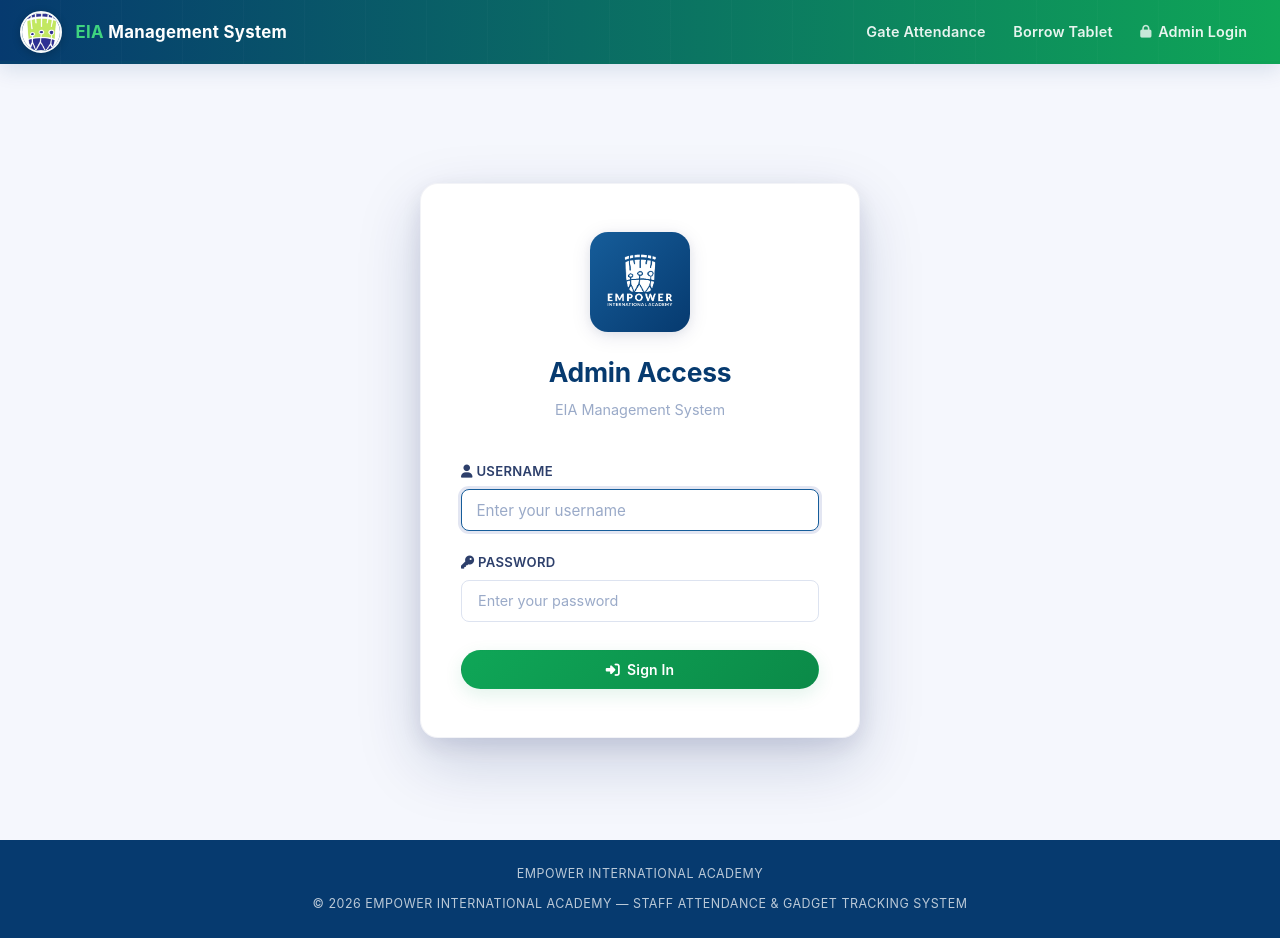
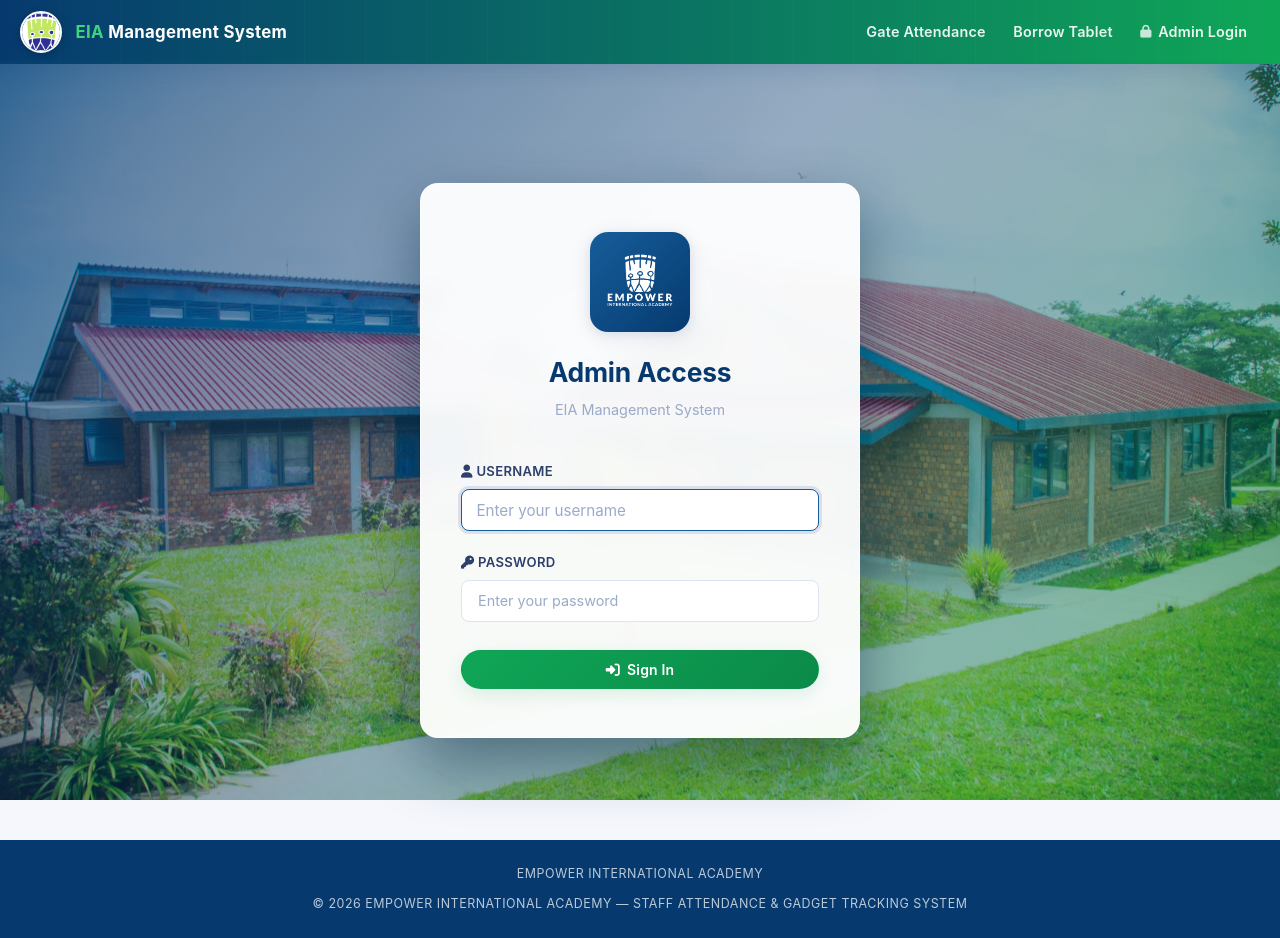
Before and after one commit to empowerinternationalacademy21-jpg/Empower-Staff-Attendence-And-Gadget-Tracking-System, a Flask app: page /login in a window 1280 px wide. Run offline with Flask 3, Linux system fonts and the light colour scheme.

Commit message:
Enhance login page styling and structure

```diff
--- a/templates/login.html
+++ b/templates/login.html
@@ -2,8 +2,33 @@
 {% block title %}Admin Login — EIA System{% endblock %}
 {% block content %}
 
+<style>
+  /* Full-page school photo behind the login card */
+  .login-bg {
+    position: fixed;
+    inset: 0;
+    z-index: -1;
+    background:
+      linear-gradient(135deg,
+        rgba(6,58,111,.70) 0%,
+        rgba(6,58,111,.42) 45%,
+        rgba(11,138,72,.52) 100%),
+      url("{{ url_for('static', filename='eia.jpg') }}") center 62% / cover no-repeat;
+    background-color: #063a6f; /* shown while the photo loads */
+  }
+  .auth-card.login-card {
+    background: rgba(255,255,255,.95);
+    -webkit-backdrop-filter: blur(10px);
+    backdrop-filter: blur(10px);
+    border: 1px solid rgba(255,255,255,.55);
+    box-shadow: 0 24px 60px rgba(4,30,60,.45);
+  }
+</style>
+
+<div class="login-bg" aria-hidden="true"></div>
+
 <div class="auth-container">
-  <div class="auth-card">
+  <div class="auth-card login-card">
     <div class="auth-header">
       <div class="auth-logo">
         <img src="{{ url_for('static', filename='logo.png') }}" alt="Empower International Academy" class="auth-brand-logo"/>
```
